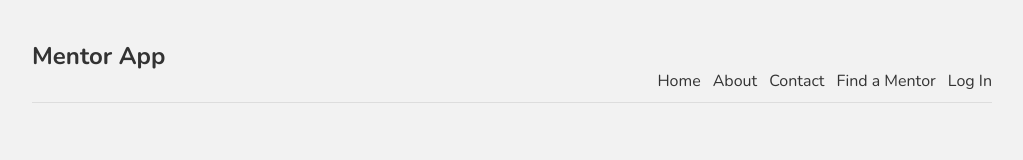
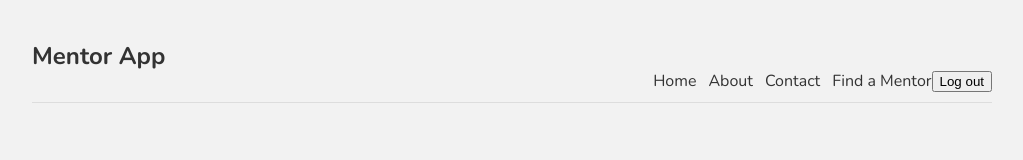
Before and after one commit to SchoolOfCode/final-project-repo-404-error-not-found, a Next.js app in the folder mentor-app/: page / in a window 1280 px wide. Shown: the top 160 px of the page, without its empty margins (128-1151 px from the left). Built offline with nearby package versions, Linux system fonts and the light colour scheme; no server answers.

Commit message:
google auth added

```diff
--- a/mentor-app/components/navbar.js
+++ b/mentor-app/components/navbar.js
@@ -1,28 +1,25 @@
-import Link from "next/link";
+import Link from 'next/link'
+
 const Navbar = () => {
   return (
     <nav>
-
-      <div className="logo">
+      <div className='logo'>
         <h1>Mentor App</h1>
       </div>
-      <Link href="/">
+      <Link href='/'>
         <a>Home</a>
       </Link>
-      <Link href="/about">
+      <Link href='/about'>
         <a>About</a>
       </Link>
-      <Link href="/contact">
+      <Link href='/contact'>
         <a>Contact</a>
       </Link>
-      <Link href="/allMentors">
+      <Link href='/allMentors'>
         <a>Find a Mentor</a>
       </Link>
-      <Link href="/login">
-        <a>Log In</a>
-      </Link>
-
+      <button>Log out</button>
     </nav>
-  );
-};
-export default Navbar;
+  )
+}
+export default Navbar
```
